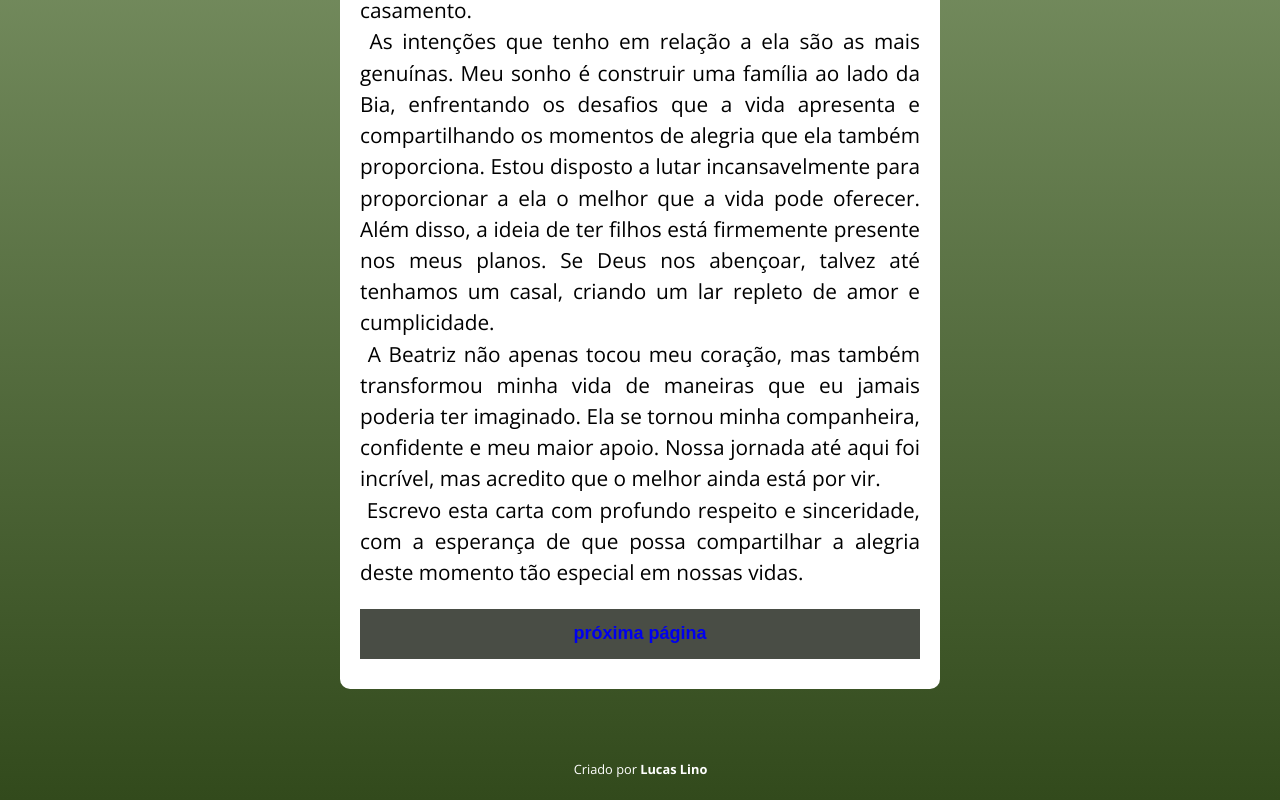
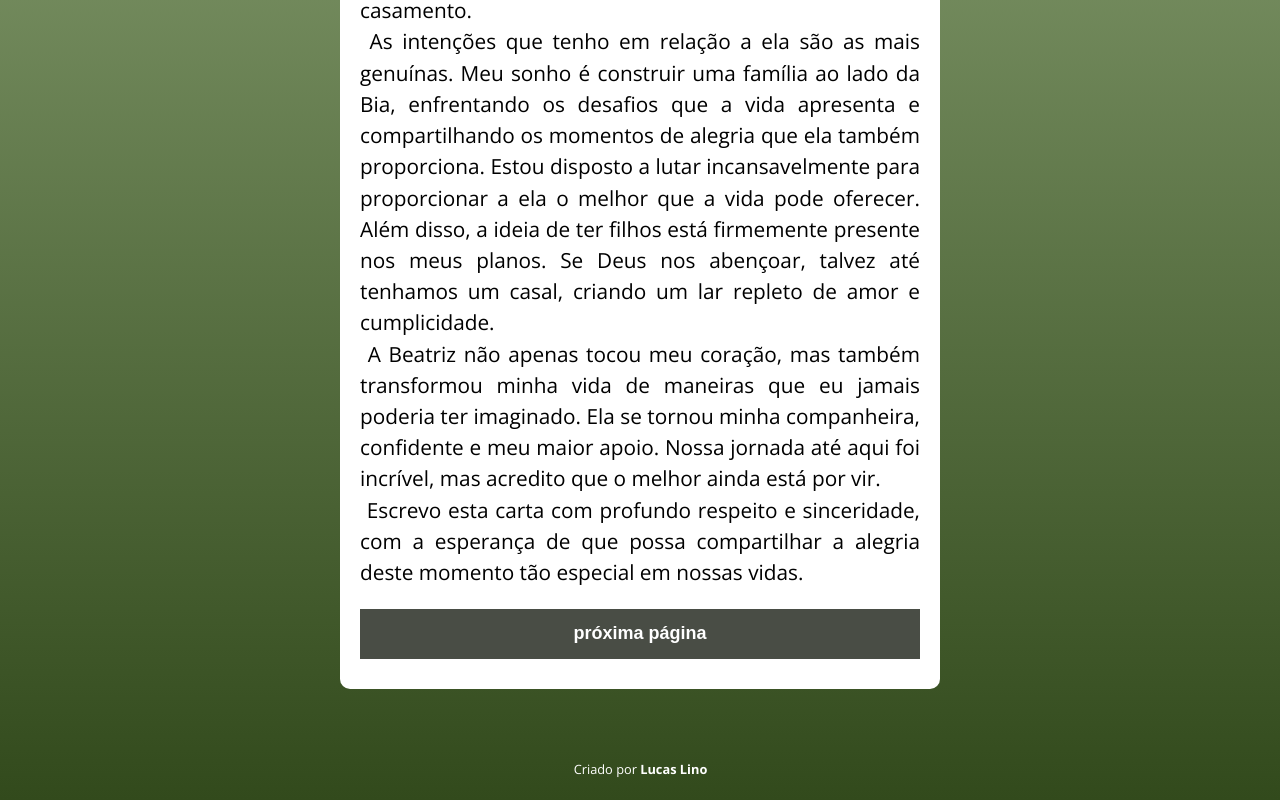
Before and after one commit to lucaslino98/ProjetoCarta, a plain HTML site: page index.html in a window 1280 px wide. Shown: the part 966-1766 px from the top of the page. Drawn offline with nearby package versions, Linux system fonts and the light colour scheme.

Commit message:
mudanças nos links

```diff
--- a/assets/css/style.css
+++ b/assets/css/style.css
@@ -86,6 +86,11 @@ a {
     text-decoration: none;
 }
 
+a:link {
+    text-decoration: none;
+    color: white;
+}
+
 a:visited {
     color: white;
 }
--- a/assets/css/style2.css
+++ b/assets/css/style2.css
@@ -91,3 +91,8 @@ a {
 a:visited {
     color: white;
 }
+
+a:link {
+    text-decoration: none;
+    color: white;
+}
--- a/assets/css/style3.css
+++ b/assets/css/style3.css
@@ -89,6 +89,10 @@ a:visited {
     color: white;
 }
 
+a:link {
+    text-decoration: none;
+    color: white;
+}
 
 footer {
     color: white;
```
